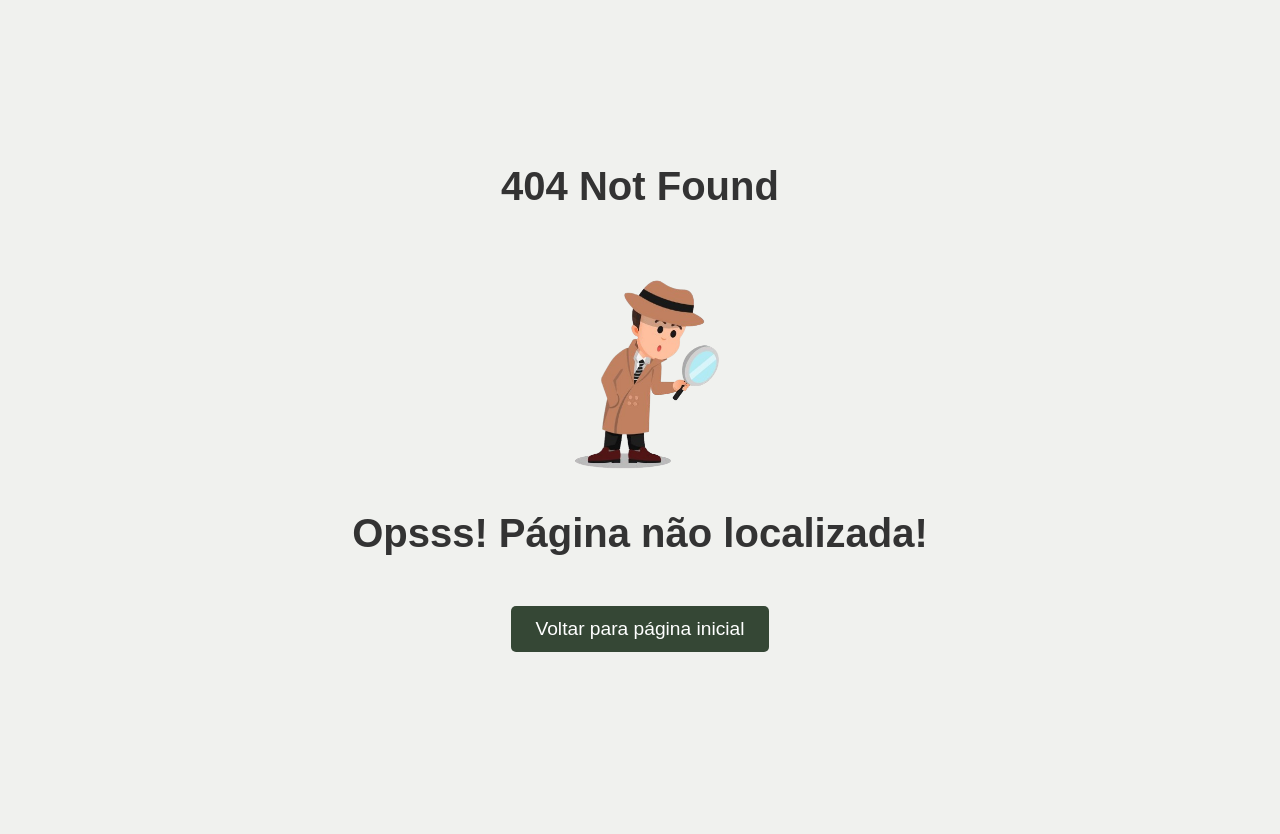
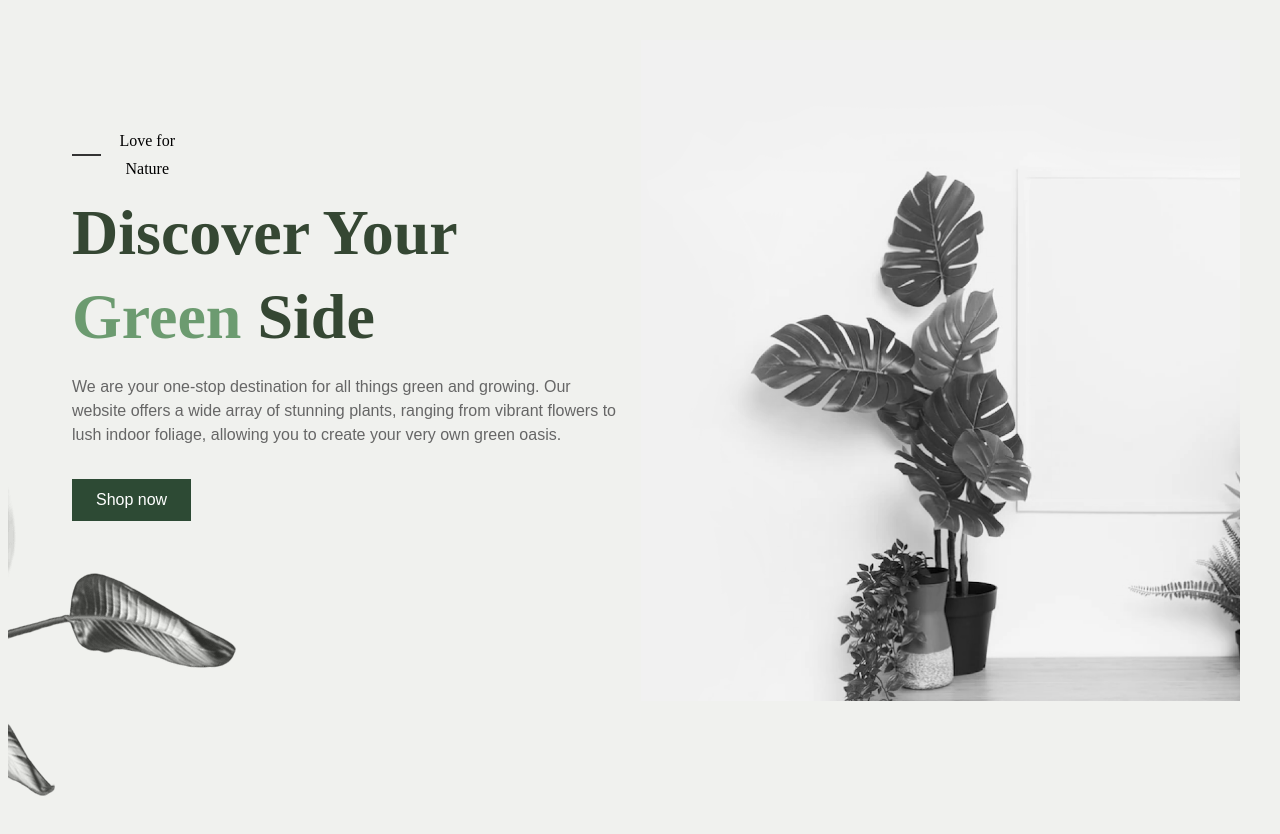
Before and after one commit to danferri/stackoverflowers-desafio02-stackovershop, a React (Vite) app in the folder stackovershop-web/: page / in a window 1280 px wide. Before the commit this address had no page. Shown: the top 834 px of the page. Built offline with nearby package versions, Linux system fonts and the light colour scheme.

Commit message:
feat: first component of home page was created

```diff
--- /dev/null
+++ b/stackovershop-web/src/components/ShopNow.tsx
@@ -0,0 +1,31 @@
+import React from 'react';
+import '../pages/Home/home.css';
+import flower from '../assets/fotos/flor.png'
+import flower2 from '../assets/fotos/flor2sfd.png'
+
+const ShopNow: React.FC = () => {
+  return (
+    <div className="shop-now-container">
+        <div className='text-shop-now'>
+            <h4 className="shop-now-subheading">Love for Nature</h4>
+            <h1 className="shop-now-heading">
+                Discover Your <span className="shop-now-highlight">Green</span> Side
+            </h1>
+            <p className="shop-now-text">
+                We are your one-stop destination for all things green and growing. Our website offers a
+                wide array of stunning plants, ranging from vibrant flowers to lush indoor foliage,
+                allowing you to create your very own green oasis.
+            </p>
+            <button className="shop-now-button">Shop now</button>
+        </div>
+        <div className='planta-verde'>
+        <img src={flower} alt="green-plant" />
+        </div>
+        <div className='planta-esq'>
+        <img src={flower2} alt="green-plant" />
+        </div>
+    </div>
+  );
+};
+
+export default ShopNow;
--- /dev/null
+++ b/stackovershop-web/src/pages/Home/NotFound.tsx
@@ -0,0 +1,12 @@
+import React from 'react';
+import ShopNow from '../../components/ShopNow';
+
+const Home: React.FC = () => {
+  return (
+    <div>
+      <ShopNow />
+    </div>
+  );
+};
+
+export default Home;
--- /dev/null
+++ b/stackovershop-web/src/pages/Home/home.css
@@ -0,0 +1,99 @@
+.shop-now-container {
+  display: flex;
+  justify-content: space-between;
+  padding: 2rem;
+  max-width: 120rem;
+  right: 0;
+  font-family: Arial, sans-serif;
+  color: white;
+  position: relative;
+}
+
+.shop-now-subheading {
+  width: 112px;
+  height: 28px;
+  left: 47px;
+  top: 0px;
+  font-family: 'Pacifico';
+  font-style: normal;
+  font-weight: 400;
+  font-size: 16px;
+  line-height: 28px;
+  display: flex;
+  align-items: center;
+  text-align: center;
+  color: #000000;
+}
+
+.shop-now-subheading::before {
+  content: '';
+  display: block;
+  width: 40px;
+  height: 2px;
+  background-color: #333;
+  margin-right: 10px;
+}
+
+.shop-now-heading {
+  font-family: 'EB Garamond', serif;
+  font-size: 64px;
+  line-height: 84px;
+  font-weight: bold;
+  margin: 1rem 0;
+  color: #354733;
+  text-transform: capitalize;
+}
+
+.shop-now-highlight {
+  color: #6c9b70;
+}
+
+.shop-now-text {
+  flex: 1;
+  padding-right: 20px;
+  font-size: 1rem;
+  line-height: 1.5;
+  color: #666;
+  margin-bottom: 2rem;
+}
+
+.shop-now-button {
+  background-color: #2d4a34;
+  color: #fff;
+  border: none;
+  padding: 0.75rem 1.5rem;
+  font-size: 1rem;
+  cursor: pointer;
+  transition: background-color 0.3s;
+}
+
+.shop-now-button:hover {
+  background-color: #355c42;
+}
+
+#planta-verde {
+  flex-flow: row wrap;
+  align-self:flex-end;
+  height: 100%;
+  width: 80%;
+  flex: 1;
+}
+
+.planta-verde img {
+  max-width: 100%;
+  margin-right: -10rem;
+  right: 0;
+  filter: grayscale(1);
+}
+.text-shop-now {
+  margin-top: 5rem;
+  margin-left: 2rem;
+}
+
+.planta-esq {
+  position: absolute;
+  max-width: 100%;
+  left: 0; /* Continua alinhada à esquerda */
+  top: 20rem; /* Ajuste o valor para a distância desejada do topo */
+  mix-blend-mode: luminosity;
+}
--- a/stackovershop-web/src/pages/NotFound/NotFound.tsx
+++ b/stackovershop-web/src/pages/NotFound/NotFound.tsx
@@ -6,7 +6,7 @@ const PageNotFound = () => {
   const navigate = useNavigate();
 
   const handleGoToAboutUs = () => {
-    navigate('/about-us');
+    navigate('/');
   };
 
   return (
--- a/stackovershop-web/src/pages/NotFound/erro.css
+++ b/stackovershop-web/src/pages/NotFound/erro.css
@@ -28,7 +28,6 @@
   margin-bottom: 30px;
 }
 
-
 .about-us-button {
   padding: 12px 24px;
   font-size: 1.2rem;
--- a/stackovershop-web/src/routes.tsx
+++ b/stackovershop-web/src/routes.tsx
@@ -1,6 +1,7 @@
 import { BrowserRouter, Routes, Route } from 'react-router-dom';
 import AboutUs from './pages/AboutUs/AboutUs';
 import PageNotFound from './pages/NotFound/NotFound';
+import Home from './pages/Home/NotFound';
 
 const AppRoutes = () => {
   return (
@@ -8,6 +9,7 @@ const AppRoutes = () => {
       <Routes>
         <Route path="/about-us" element={<AboutUs />} />
         <Route path="*" element={<PageNotFound />} />
+        <Route path="/" element={<Home />} />
       </Routes>
     </BrowserRouter>
   );
```
Also changed, not shown: stackovershop-web/src/assets/fotos/flor.png (added), stackovershop-web/src/assets/fotos/flor2sfd.png (added). Lines whose indentation alone changed are shown as unchanged.
